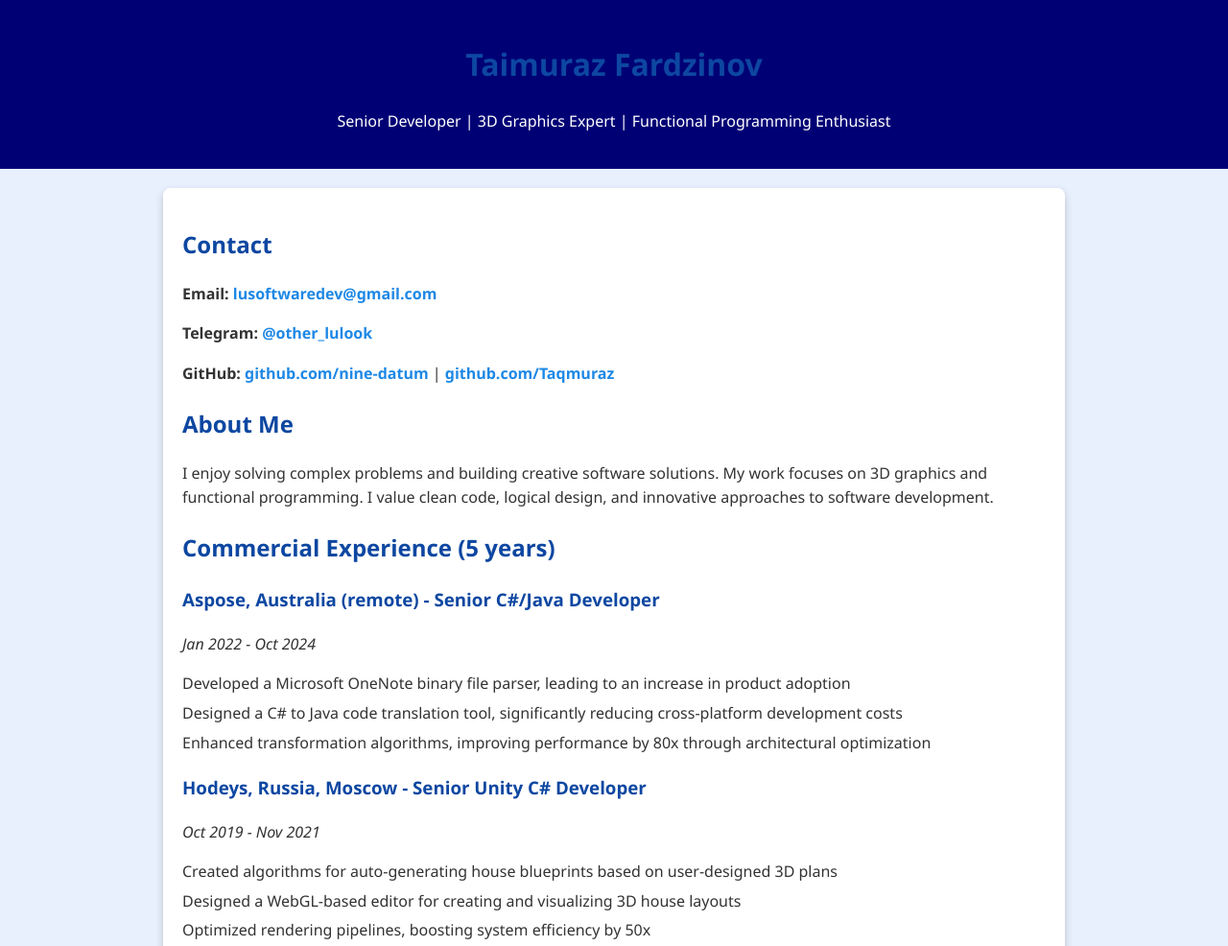
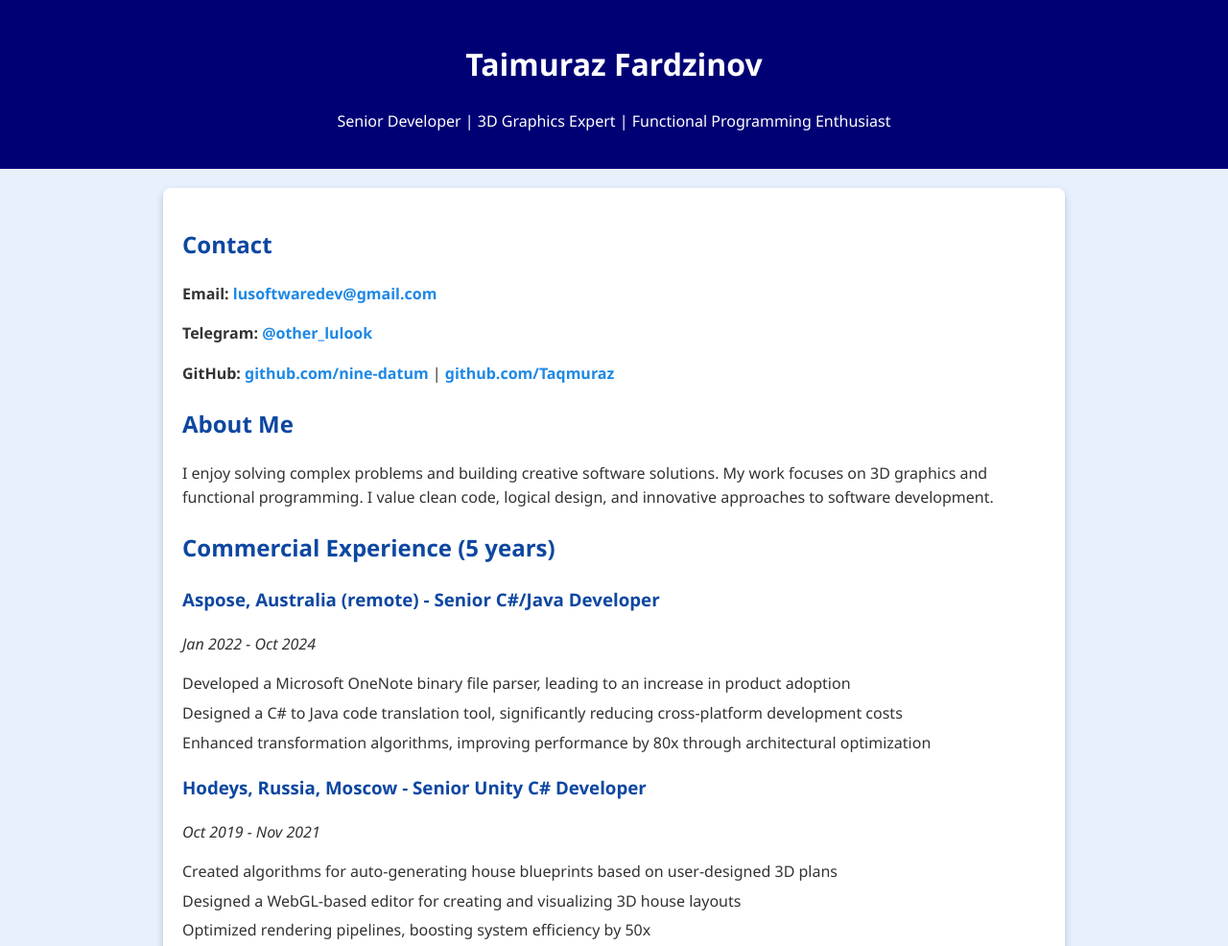
Before and after one commit to Taqmuraz/taqmuraz.github.io, a plain HTML site: page index.html in a window 1280 px wide. Shown: the top 986 px of the page at 96% size. Drawn offline with Linux system fonts and the light colour scheme.

Commit message:
title color changed

```diff
--- a/index.html
+++ b/index.html
@@ -27,7 +27,10 @@
             border-radius: 8px;
             box-shadow: 0 4px 8px rgba(0, 0, 0, 0.2);
         }
-        h1, h2, h3 {
+        h1 {
+            color: #fff;
+        }
+        h2, h3 {
             color: #0d47a1;
         }
         ul {
```
